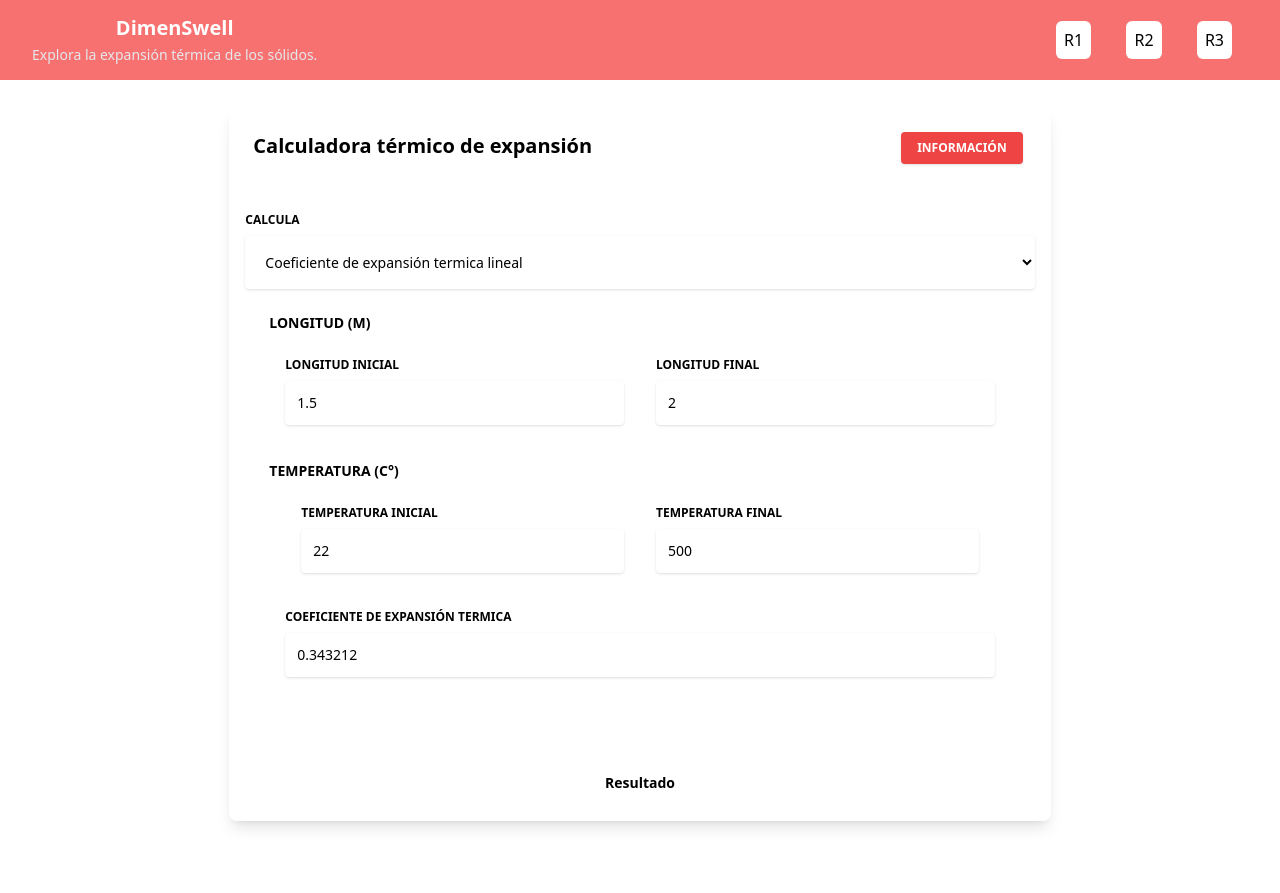
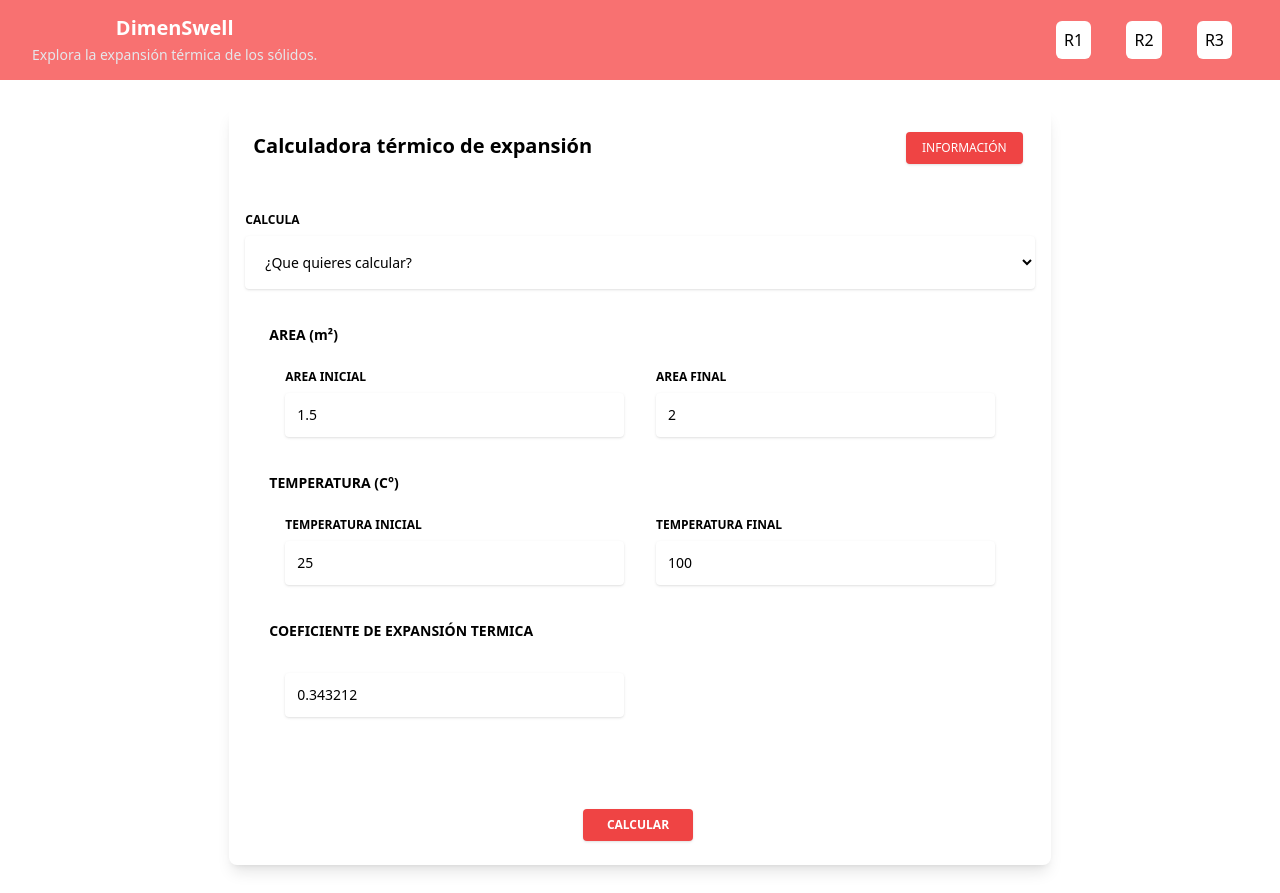
Before and after one commit to elcokiin/dimenswell, a React (Create React App) app: page /r2 in a window 1280 px wide. Before the commit the page ends 849 px from the top, so only its background shows below. Built offline with nearby package versions, Linux system fonts and the light colour scheme; the HTML template or start-up script is replaced by a standard one.

Commit message:
Change in R2

```diff
--- a/src/components/InputRange.jsx
+++ b/src/components/InputRange.jsx
@@ -1,6 +1,6 @@
 import '../styles/inputRange.css'
 
-export const InputRange = ({ value, min, max, message, handleChange }) => {
+export const InputRange = ({ value, min, max, message, handleChange, mouseUp, mouseDown }) => {
     return (
         <div className="range">
             <label htmlFor="temperature" className="text-sm font-semibold">{message}</label>
@@ -10,7 +10,7 @@ export const InputRange = ({ value, min, max, message, handleChange }) => {
             <div className="field pb-4">
                 <div className="value left">
                     {min}</div>
-                <input type="range" min={min} max={max} value={value} steps="1" onChange={handleChange}/>
+                <input type="range" min={min} max={max} value={value} steps="1" onChange={handleChange} onMouseUp={mouseUp} onMouseDown={mouseDown}/>
                 <div className="value right">
                     {max}</div>
             </div>
--- /dev/null
+++ b/src/data/inputsR2.js
@@ -0,0 +1,42 @@
+export const inputs = [
+    {
+        title: "AREA (m²)",
+        content: [
+            {
+                id: "a1",
+                subTitle: "Area Inicial",
+                defaultValue: "1.5",
+            },
+            {
+                id: "a2",
+                subTitle: "Area Final",
+                defaultValue: "2",
+            }
+        ]
+    },
+    {
+        title: "TEMPERATURA (C°)",
+        content: [
+            {
+                id: "t1",
+                subTitle: "Temperatura Inicial",
+                defaultValue: "25",
+            },
+            {
+                id: "t2",
+                subTitle: "Temperatura Final",
+                defaultValue: "100",
+            }
+        ]
+    },
+    {
+        title: "COEFICIENTE DE EXPANSIÓN TERMICA",
+        content: [
+            {
+                id: "c",
+                subTitle: "",
+                defaultValue: "0.343212",
+            }
+        ]
+    }
+]
--- a/src/pages/R2.jsx
+++ b/src/pages/R2.jsx
@@ -1,30 +1,12 @@
-import { useState } from "react";
-import { Header } from "../components/Header";
+import { useState } from "react"
+import { Header } from "../components/Header"
+import { inputs } from '../data/inputsR2'
 
 const R2 = () => {
     const [cal, setCal] = useState("");
 
     const handleChange = (e) => {
-        switch (e.target.value) {
-            case "Coeficiente de expansión termica":
-                setCal("a")
-                break;
-            case "Longitud inicial":
-                setCal("l1")
-                break;
-            case "Longitud final":
-                setCal("l2")
-                break;
-            case "Temperatura inicial":
-                setCal("t1")
-                break;
-            case "Temperatura final":
-                setCal("t2")
-                break;
-            default:
-                console.log("valor invalido")
-                break;
-        }
+        setCal(e.target.value);
     }
 
     return <div>
@@ -37,7 +19,7 @@ const R2 = () => {
                             <h6 className="text-blueGray-700 text-xl font-bold">
                                 Calculadora térmico de expansión
                             </h6>
-                            <button className="bg-red-500 text-white active:bg-red-600 font-bold uppercase text-xs px-4 py-2 rounded shadow hover:shadow-md outline-none focus:outline-none mr-1 ease-linear transition-all duration-150" type="button">
+                            <button className="bg-red-500 text-white active:bg-red-600 font-medium uppercase text-xs px-4 py-2 rounded shadow hover:shadow-md outline-none focus:outline-none mr-1 ease-linear transition-all duration-150" type="button">
                                 Información
                             </button>
                         </div>
@@ -50,11 +32,12 @@ const R2 = () => {
                                         Calcula
                                     </label>
                                     <select name="cal" id="calc" onChange={handleChange} className="border-0 p-4 placeholder-blueGray-300 text-blueGray-600 bg-white rounded text-sm shadow focus:outline-none focus:ring w-full ease-linear transition-all duration-150">
-                                        <option defaultValue="coefficient">Coeficiente de expansión termica lineal</option>
-                                        <option defaultValue="length1">Longitud inicial</option>
-                                        <option defaultValue="lenght2">Longitud final</option>
-                                        <option defaultValue="temperature1">Temperatura inicial</option>
-                                        <option defaultValue="temperature2">Temperatura final</option>
+                                        <option value="">¿Que quieres calcular?</option>
+                                        <option value="c">Coeficiente de expansión termica lineal</option>
+                                        <option value="a1">Area inicial</option>
+                                        <option value="a2">Area final</option>
+                                        <option value="t1">Temperatura inicial</option>
+                                        <option value="t2">Temperatura final</option>
                                     </select>
                                 </div>
                             </div>
@@ -62,75 +45,34 @@ const R2 = () => {
                     </div>
                     <div className="flex-auto px-4 lg:px-10 py-10 pt-0">
                         <form>
-                            <h6 className="text-blueGray-400 text-sm mt-3 mb-6 font-bold uppercase">
-                                Longitud (m)
+                            {inputs.map((input, i) => {
+                                return <div className="mt-6 border-b-1 border-blueGray-300" key={i}>
+                                    <h6 className="text-blueGray-400 text-sm mt-3 mb-6 font-bold">
+                                        {input.title}
                                     </h6>
                                     <div className="flex flex-wrap">
-                                <div className="w-full lg:w-6/12 px-4">
+                                        {input.content.map((content) => {
+                                            return <div className="w-full lg:w-6/12 px-4" key={content.id}>
                                                 <div className="relative w-full mb-3">
                                                     <label className="block uppercase text-blueGray-600 text-xs font-bold mb-2" htmlFor="number">
-                                            Longitud Inicial
+                                                        {content.subTitle}
                                                     </label>
-                                        <input type="number" className="border-0 px-3 py-3 placeholder-blueGray-300 text-blueGray-600 bg-white rounded text-sm shadow focus:outline-none focus:ring w-full ease-linear transition-all duration-150" defaultValue="1.5" />
+                                                    {
+                                                        content.id === cal ? <span>resultado</span> : <input type="number" className={`w-full border-0 px-3 py-3 placeholder-blueGray-300 text-blueGray-600 bg-white rounded text-sm shadow focus:outline-none focus:ring ease-linear transition-all duration-150`} defaultValue={content.defaultValue} />
+                                                    }
                                                 </div>
                                             </div>
-                                <div className="w-full lg:w-6/12 px-4">
-                                    <div className="relative w-full mb-3">
-                                        <label className="block uppercase text-blueGray-600 text-xs font-bold mb-2" htmlFor="number">
-                                            Longitud Final
-                                        </label>
-                                        <input type="number" className="border-0 px-3 py-3 placeholder-blueGray-300 text-blueGray-600 bg-white rounded text-sm shadow focus:outline-none focus:ring w-full ease-linear transition-all duration-150" defaultValue="2" />
+                                        })}
                                     </div>
                                 </div>
-                            </div>
-
-                            <div className="mt-6 border-b-1 border-blueGray-300">
-
-                                <h6 className="text-blueGray-400 text-sm mt-3 mb-6 font-bold uppercase">
-                                    Temperatura (C°)
-                                </h6>
-                                <div className="flex flex-wrap">
-                                    <div className="w-full lg:w-12/12 px-4">
-                                        <div className="flex flex-wrap">
-                                            <div className="w-full lg:w-6/12 px-4">
-                                                <div className="relative w-full mb-3">
-                                                    <label className="block uppercase text-blueGray-600 text-xs font-bold mb-2" htmlFor="number">
-                                                        Temperatura Inicial
-                                                    </label>
-                                                    <input type="number" className="border-0 px-3 py-3 placeholder-blueGray-300 text-blueGray-600 bg-white rounded text-sm shadow focus:outline-none focus:ring w-full ease-linear transition-all duration-150" defaultValue="22" />
-                                                </div>
-                                            </div>
-                                            <div className="w-full lg:w-6/12 px-4">
-                                                <div className="relative w-full mb-3">
-                                                    <label className="block uppercase text-blueGray-600 text-xs font-bold mb-2" htmlFor="number">
-                                                        Temperatura Final
-                                                    </label>
-                                                    <input type="number" className="border-0 px-3 py-3 placeholder-blueGray-300 text-blueGray-600 bg-white rounded text-sm shadow focus:outline-none focus:ring w-full ease-linear transition-all duration-150" defaultValue="500" />
-                                                </div>
-                                            </div>
-                                        </div>
-                                        <div className="relative w-full mb-3 mt-6">
-                                            <label className="block uppercase text-blueGray-600 text-xs font-bold mb-2" htmlFor="grid-password">
-                                                Coeficiente de expansión termica
-                                            </label>
-                                            <input type="text" className="border-0 px-3 py-3 placeholder-blueGray-300 text-blueGray-600 bg-white rounded text-sm shadow focus:outline-none focus:ring w-full ease-linear transition-all duration-150" defaultValue="0.343212" />
-                                        </div>
-                                    </div>
-
-                                </div>
-                            </div>
+                            })}
                         </form>
                     </div>
-                    <footer className="relative  pt-8 pb-6 mt-2">
-                        <div className="container mx-auto px-4">
-                            <div className="flex flex-wrap items-center md:justify-between justify-center">
-                                <div className="w-full md:w-6/12 px-4 mx-auto text-center">
-                                    <div className="text-sm text-blueGray-500 font-semibold py-1">
-                                        <span className="text-blueGray-500 hover:text-gray-800">Resultado</span>
-                                    </div>
-                                </div>
-                            </div>
-                        </div>
+                    <footer className="relative pt-8 pb-6 mt-2 w-full flex items-center justify-center">
+                        {/* button for calculate */}
+                        <button className="bg-red-500 text-white active:bg-red-600 font-bold uppercase text-xs px-6 py-2 rounded shadow hover:shadow-md outline-none focus:outline-none mr-1 ease-linear transition-all duration-150" type="button">
+                            Calcular
+                        </button>
                     </footer>
                 </div>
             </div>
```
Also changed, not shown: src/pages/R1.jsx (+10 -3 lines). Lines whose indentation alone changed are shown as unchanged.
